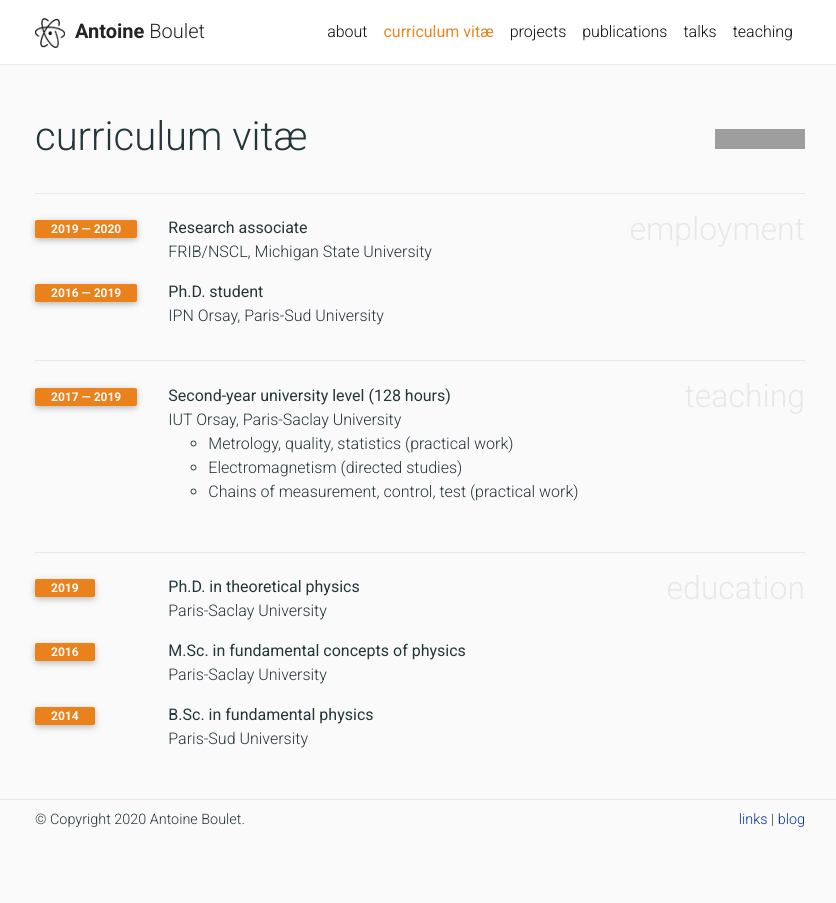
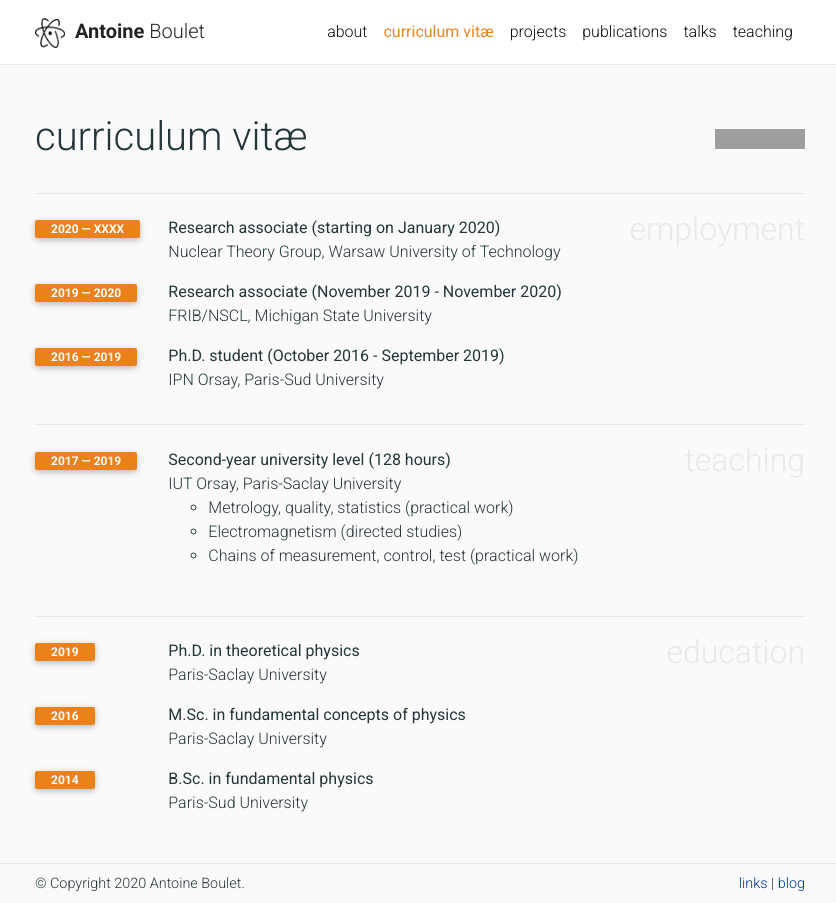
Before and after one commit to AntoineBoulet/antoineboulet.github.io, a Jekyll site: the page built from _pages/cv.md, in a window 1280 px wide. Shown: the whole page, without its empty margins (220-1056 px from the left). Built offline with Jekyll 4.4.1, drawn with Linux system fonts in a browser that asks for light colours; nearby versions of some CDN libraries; a style sheet for code colours, icons or effects is not loaded; grey boxes are pictures that could not be loaded.

Commit message:
Update cv.md

```diff
--- a/_pages/cv.md
+++ b/_pages/cv.md
@@ -15,9 +15,17 @@
                 <ol class="bibliography">
                 <li>
                   <div class="row">
+                    <div class="col-sm-2 abbr"><abbr class="badge">2020 — XXXX</abbr></div>
+                  <div id="msu" class="col-sm-8">
+                  <span class="title">Research associate (starting on January 2020)</span><br>
+                  <span class="author">Nuclear Theory Group, Warsaw University of Technology</span>
+                  </div></div>
+                </li>
+                <li>
+                  <div class="row">
                     <div class="col-sm-2 abbr"><abbr class="badge">2019 — 2020</abbr></div>
                   <div id="msu" class="col-sm-8">
-                  <span class="title">Research associate</span><br>
+                  <span class="title">Research associate (November 2019 - November 2020)</span><br>
                   <span class="author">FRIB/NSCL, Michigan State University</span>
                   </div></div>
                 </li>
@@ -25,7 +33,7 @@
                   <div class="row">
                     <div class="col-sm-2 abbr"><abbr class="badge">2016 — 2019</abbr></div>
                   <div id="ipn" class="col-sm-8">
-                  <span class="title">Ph.D. student</span><br>
+                  <span class="title">Ph.D. student (October 2016 - September 2019)</span><br>
                   <span class="author">IPN Orsay, Paris-Sud University</span>
                   </div></div>
                 </li>
```
